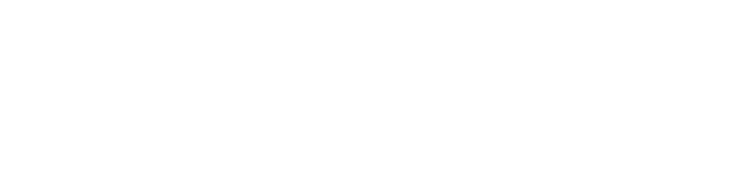
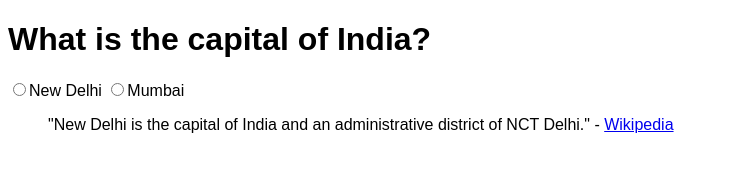
Before and after one commit to acciojob/trivia-patelsweta2, a website: page main.html in a window 1280 px wide. Shown: the whole page, without its empty margins (0-729 px from the left). Drawn offline with Linux system fonts and the light colour scheme.

Commit message:
created a submission

```diff
--- a/main.html
+++ b/main.html
@@ -8,6 +8,20 @@
 
 <body>
 	<!-- the entire body must be written by student -->
+	<div>
+		<h1>What is the capital of India?</h1>
+		<form>
+		<label>
+			<input type="radio" name="place" value="new-delhi">New Delhi
+		</label>
+		<label>
+			<input type="radio" name="place" value="mumbai">Mumbai
+		</label>
+		</form>
+		<blockquote>
+      "New Delhi is the capital of India and an administrative district of NCT Delhi." - <a href="https://en.wikipedia.org/wiki/New_Delhi" target="_blank">Wikipedia</a>
+    </blockquote>
+	</div>
     <script type="text/javascript" src="./script.js">
 </script>
 
--- a/styles.css
+++ b/styles.css
@@ -1,2 +1,16 @@
 
 /* Your CSS Code here. */
+
+body {
+	font-family: Arial, sans-serif;
+}
+
+#question-container {
+	max-width: 600px;
+	margin: 10px;
+	padding: 15px;
+	border-left: 8px solid green;
+	background-color: #f8fffe;
+	font-weight: bold;
+
+}
```
